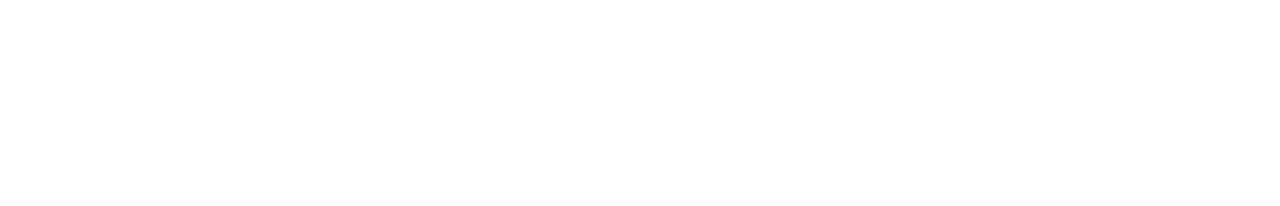
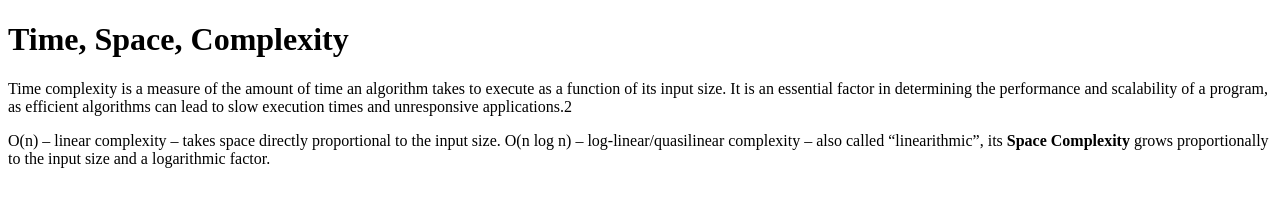
Before and after one commit to acciojob/time-and-space-complexity-vikrant-1996, a website: page main.html in a window 1280 px wide. Drawn offline with Linux system fonts and the light colour scheme.

Commit message:
created a submission

```diff
--- a/main.html
+++ b/main.html
@@ -8,7 +8,11 @@
 
 <body>
 	<!-- the entire body must be written by student -->
-    <script type="text/javascript" src="./script.js">
+    <h1>Time, Space, Complexity</h1>
+	<p>Time complexity is a measure of the amount of time an algorithm takes to execute as a function of its input size. It is an essential factor in determining the performance and scalability of a program, as efficient algorithms can lead to slow execution times and unresponsive applications.2</p>
+	<p>O(n) – linear complexity – takes space directly proportional to the input size. O(n log n) – log-linear/quasilinear complexity – also called “linearithmic”, its <b>Space Complexity</b> grows proportionally to the input size and a logarithmic factor.</p>
+
+	<script type="text/javascript" src="./script.js">
 </script>
 
 </body>
```
